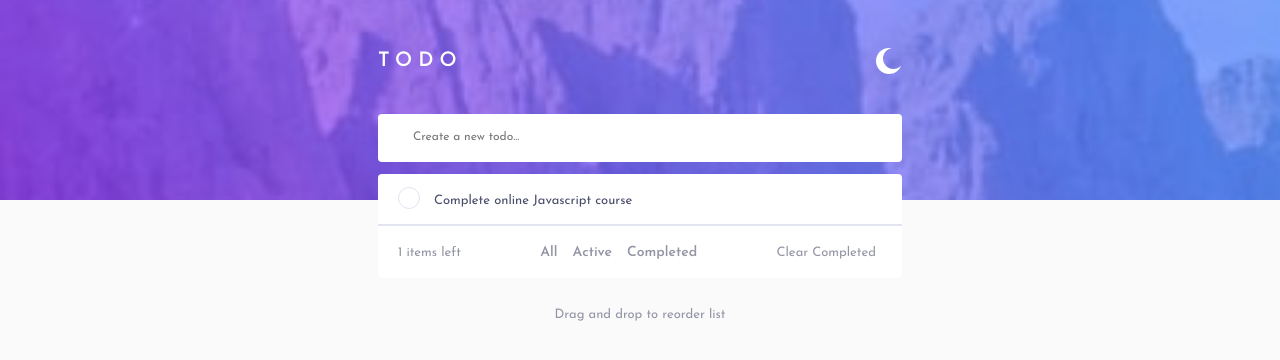
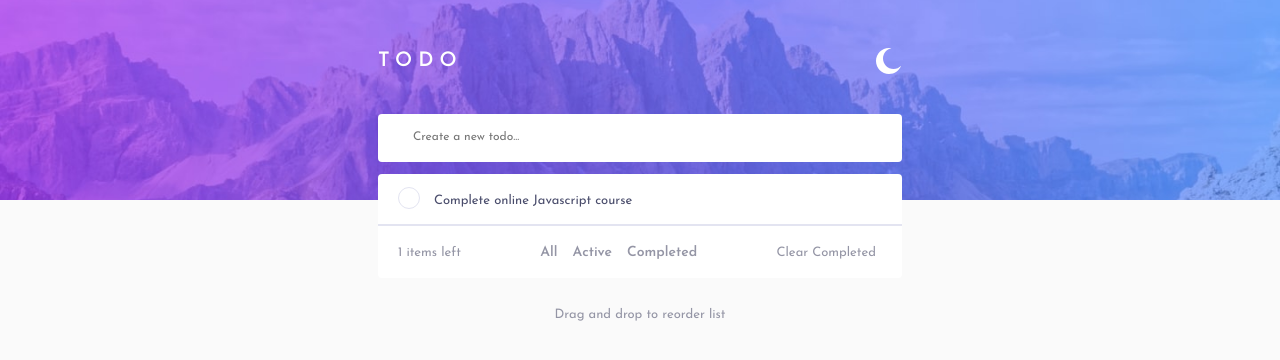
Before and after one commit to StephensGit/Todo-List, a plain HTML site: page index.html in a window 1280 px wide. Drawn offline with Linux system fonts and the light colour scheme.

Commit message:
Update header image for desktop

```diff
--- a/style.css
+++ b/style.css
@@ -326,7 +326,7 @@ li > div > p {
 
 @media screen and (min-width: 576px) {
   header {
-    background-image: var(--background-image-mobile);
+    background-image: var(--background-image-desktop);
   }
 
   .header-container,
```
